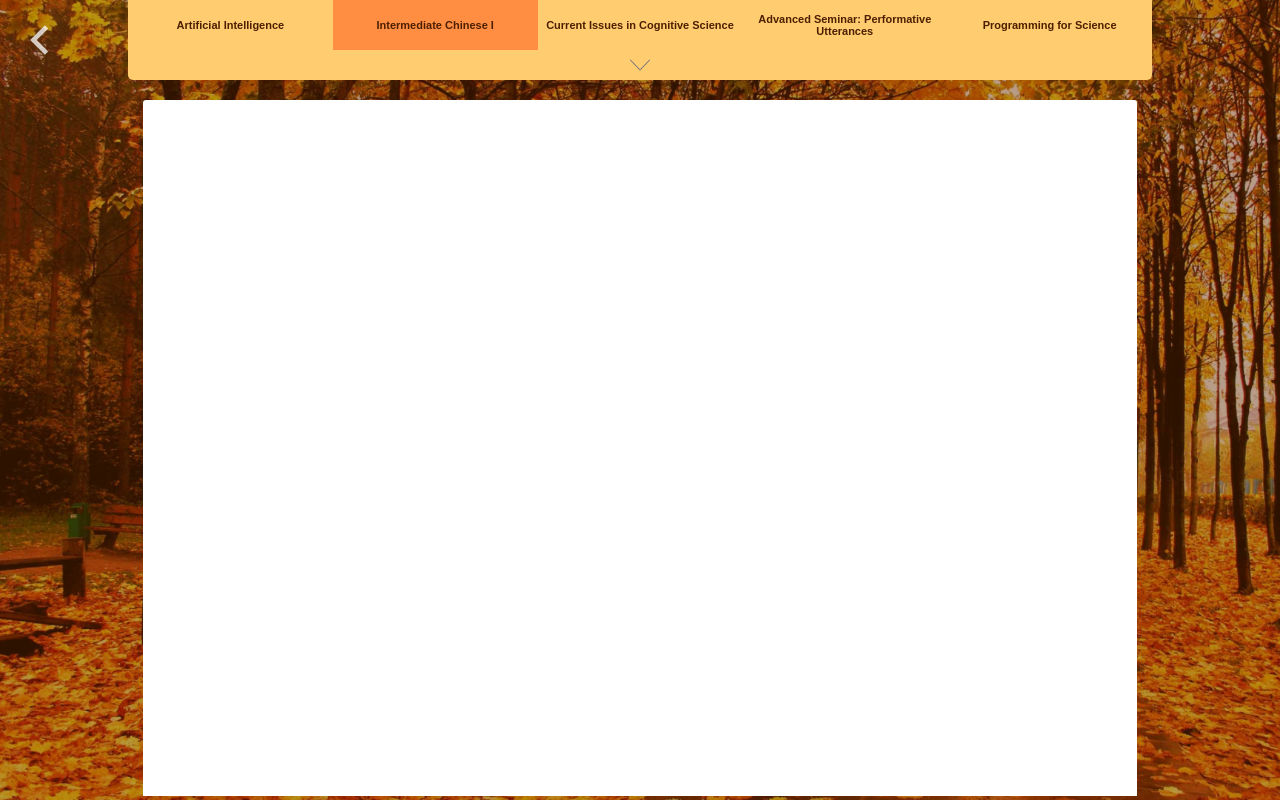
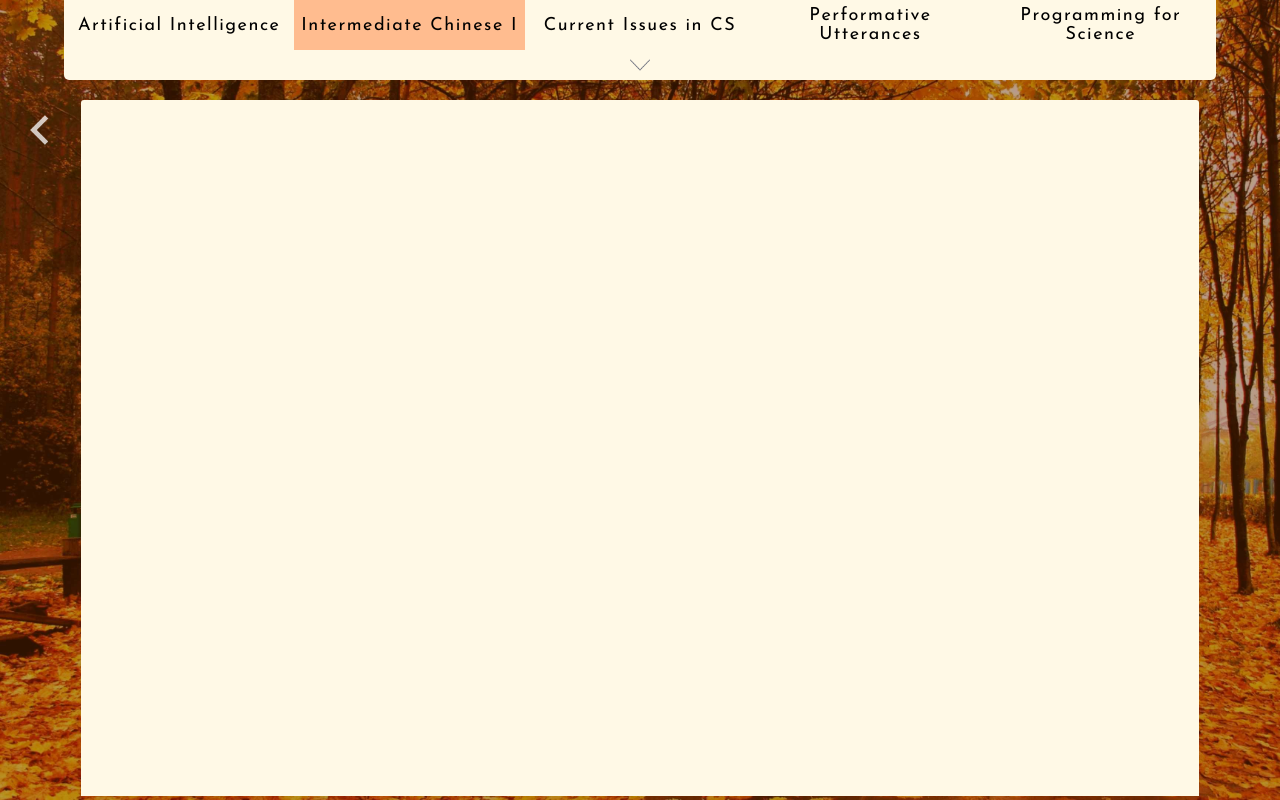
Before and after one commit to andyzito/diviiportfolio, a PHP site: page /chinese1.php in a window 1280 px wide. Run offline with PHP 8.4, Linux system fonts and the light colour scheme.

Commit message:
Trying some different colors

```diff
--- a/header.php
+++ b/header.php
@@ -2,4 +2,5 @@
 <title>Andrew Zito's Division II</title>
 <script src="https://ajax.googleapis.com/ajax/libs/jquery/1.12.0/jquery.min.js"></script>
 <link rel="stylesheet" type="text/css" href="style.css">
+<link href='https://fonts.googleapis.com/css?family=Josefin+Sans:400,300,700|Raleway' rel='stylesheet' type='text/css'>
 </header>
--- a/navbar.php
+++ b/navbar.php
@@ -14,8 +14,8 @@
 <ul class="navbar fall">
 <a href="artificialintelligence.php"><li id="artificial-intelligence"><span>Artificial Intelligence</span></li></a>
 <a href="chinese1.php"><li id="chinese-1"><span>Intermediate Chinese I</span></li></a>
-<a href="csissues.php"><li id="cs-issues"><span>Current Issues in Cognitive Science</span></li></a>
-<a href="performatives.php"><li id="performatives"><span>Advanced Seminar: Performative Utterances</span></li></a>
+<a href="csissues.php"><li id="cs-issues"><span>Current Issues in CS</span></li></a>
+<a href="performatives.php"><li id="performatives"><span>Performative Utterances</span></li></a>
 <a href="programmingscience.php"><li id="programming-science"><span>Programming for Science</span></li></a>
 </ul>
 
--- a/style.css
+++ b/style.css
@@ -5,10 +5,10 @@ body{
 }
 
 #main{
-	width:80%;
+	width:90%;
 	height:100%;
 	display:inline-block;
-	margin-left:10%;
+	margin-left:5%;
 	transition:width 0.5s, margin 0.5s;
 }
 
@@ -87,7 +87,7 @@ body.spring #main {
 	display: inline-block;
     position: fixed;
     left: 20px;
-    top: 20px;
+    top: 110px;
 	text-decoration:none;
 	border-radius:2px;
 }
@@ -120,10 +120,6 @@ body.spring #main {
 	border-bottom-right-radius:5px;
 }
 
-body.spring #navbar-container #dropdown{
-	background-image:url(down-arrow-s.png);
-}
-
 #navbar-container{
 	display:inline-block;
 	width:100%;
@@ -143,35 +139,43 @@ body.spring #navbar-container #dropdown{
 	float:left;
 	font-size:18px;
 	text-align:center;
-	font-family:sans-serif;
-	transition:background-color 0.2s;
+	font-family:'Josefin Sans',sans-serif;
+	font-weight:400;
+	letter-spacing:1.5px;
+	transition:background-color 0.2s,color 0.2s;
 	cursor:pointer;
-	font-weight:bold;
 	height:50px;
+	width:20%;
+	color:black;
+}
+
+#navbar-container .n1 li {
+	font-size:23px;
+	letter-spacing:3px;
 }
 
 body.fall #navbar-container{
-	background-color:#FFCD70;
+	background-color:#fff9e6;
 }
 
 body.spring #navbar-container{
-	background-color:#2DA800;
+	background-color:#ecffe6;
 }
 
-body.fall #navbar-container li{
+/* body.fall #navbar-container li{
 	color:#4d1f00;
 }
 
 body.spring #navbar-container li {
-	color:white;
+	color:#003300;
+} */
+
+body.fall #navbar-container li:hover, body.fall #navbar-container #dropdown:hover{
+	background-color:#FFBC8F;
 }
 
-body.fall #navbar-container li:hover, body.fall #dropdown{
-	background-color:#FF8E42;
-}
-
-body.spring #navbar-container li:hover, body.spring #dropdown{
-	background-color:#1E7300;
+body.spring #navbar-container li:hover, body.spring #navbar-container #dropdown:hover{
+	background-color:#9CDB85;
 }
 #navbar-container ul.navbar li span{
 	position:relative;
@@ -186,16 +190,6 @@ body.spring #navbar-container li:hover, body.spring #dropdown{
 
 #navbar-container ul.navbar.n1 #retrospectives li{
 	width:33.3333333333333333333333%;
-}
-
-#navbar-container ul.navbar.fall li{
-	width:20%;
-	font-size:11px;
-}
-
-#navbar-container ul.navbar.spring li{
-	width:20%;
-	font-size:11px;
 }
 
 /*END Navbar*/
@@ -229,12 +223,13 @@ body.spring div.overlay{
 }
 
 body.main p {
-	font-size:70px;
+	font-size:90px;
 	display:block;
 	opacity:0.2;
 	margin:auto;
 	text-align:center;
-	font-family:sans-serif;
+	font-family:'Josefin Sans',sans-serif;
+	font-weight:700;
 	width:65%;
 	position:relative;
 	top:50%;
@@ -257,7 +252,7 @@ body.chinese-1 #chinese-1,
 body.cs-issues #cs-issues,
 body.performatives #performatives,
 body.programming-science #programming-science{
-	background-color:#FF8E42 !important;
+	background-color:#FFBC8F !important;
 }
 
 body.spring #spring-link,
@@ -266,7 +261,7 @@ body.chinese-2 #chinese-2,
 body.phonology #phonology,
 body.syntax #syntax,
 body.semantics #semantics {
-	background-color:#1E7300 !important;
+	background-color:#9CDB85 !important;
 }
 
 body.spring #navbar-container ul.fall,
@@ -283,7 +278,14 @@ body.fall #navbar-container ul.spring{
 	width:97%;
 	margin-left:auto;
 	margin-right:auto;
-	background-color:rgba(255,255,255,1)
+}
+
+body.fall #content {
+	background-color:#fff9e6;
+}
+
+body.spring #content {
+	background-color:#ecffe6;
 }
 
 #content div{
@@ -292,7 +294,7 @@ body.fall #navbar-container ul.spring{
 	padding-right:50px;
 	padding-top:20px;
 	padding-bottom:30px;
-	font-family:sans-serif;
+	font-family:'Raleway',sans-serif;
 }
 
 #content p{
@@ -301,7 +303,7 @@ body.fall #navbar-container ul.spring{
 }
 
 body.fall.main #content, body.spring.main #content{
-	background-color:rgba(255,255,255,0.6);
+	background-color:rgba(255,255,255,0.5);
 }
 
 @media screen and (max-width:800px){
```
